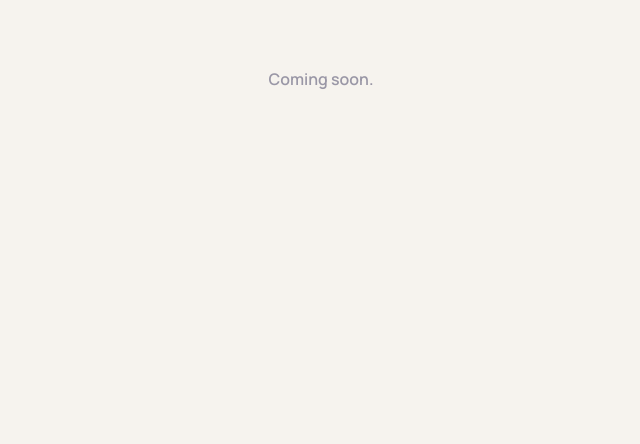
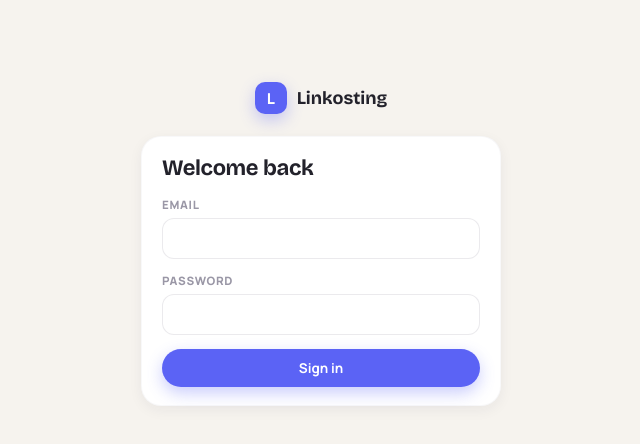
Before and after one commit to SyedFaizanJaved/linkosting-client, a React (Vite) app: page /login in a window 1280 px wide. Shown: the top 444 px of the page, without its empty margins (319-959 px from the left). Built offline with nearby package versions, Linux system fonts and the light colour scheme; no server answers.

Commit message:
feat: sign-in screen with tanstack mutation

```diff
--- a/src/features/auth/Login.jsx
+++ b/src/features/auth/Login.jsx
@@ -1 +1,39 @@
-export default function Login() { return <div className="screen"><p className="empty">Coming soon.</p></div>; }
+import { useState } from 'react';
+import { useNavigate } from 'react-router-dom';
+import { useLogin } from './useAuth.js';
+
+export default function Login() {
+  const [email, setEmail] = useState('');
+  const [password, setPassword] = useState('');
+  const navigate = useNavigate();
+  const login = useLogin();
+
+  function submit(e) {
+    e.preventDefault();
+    login.mutate({ email, password }, { onSuccess: () => navigate('/') });
+  }
+
+  return (
+    <div className="login-wrap screen">
+      <div className="brand" style={{ justifyContent: 'center' }}>
+        <span className="brand-mark">L</span>
+        <span className="brand-name">Linkosting</span>
+      </div>
+      <form className="card" onSubmit={submit}>
+        <h1 style={{ fontSize: 22, marginBottom: 16 }}>Welcome back</h1>
+        <div className="field">
+          <label>Email</label>
+          <input className="input" type="email" value={email} onChange={e => setEmail(e.target.value)} required />
+        </div>
+        <div className="field">
+          <label>Password</label>
+          <input className="input" type="password" value={password} onChange={e => setPassword(e.target.value)} required />
+        </div>
+        <button className="btn" type="submit" disabled={login.isPending} style={{ width: '100%', justifyContent: 'center' }}>
+          {login.isPending ? 'Signing in…' : 'Sign in'}
+        </button>
+        {login.isError && <p className="error-text">{login.error.message}</p>}
+      </form>
+    </div>
+  );
+}
--- /dev/null
+++ b/src/features/auth/useAuth.js
@@ -0,0 +1,9 @@
+import { useMutation } from '@tanstack/react-query';
+import { api, setToken } from '../../lib/api.js';
+
+export function useLogin() {
+  return useMutation({
+    mutationFn: creds => api('/api/auth/login', { method: 'POST', body: creds }),
+    onSuccess: ({ token }) => setToken(token),
+  });
+}
```
